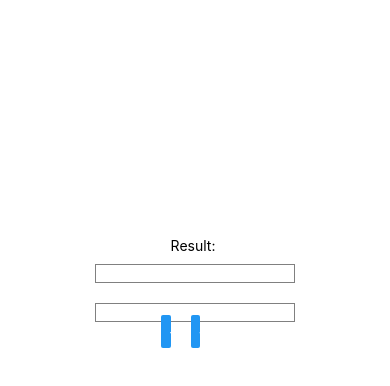
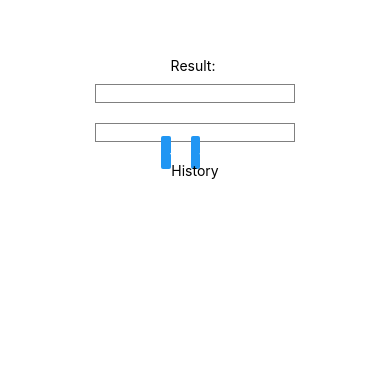
Before and after one commit to lauritorma/simpleCalculator, a React Native app: screen / in a window 390 px wide. Shown: the part 138-524 px from the top of the page. Built offline with nearby package versions, Linux system fonts and the light colour scheme.

Commit message:
added history to calculator

```diff
--- a/App.js
+++ b/App.js
@@ -1,19 +1,38 @@
 import { StatusBar } from 'expo-status-bar';
 import { useState } from 'react';
-import { Button, StyleSheet, Text, TextInput, View } from 'react-native';
+import { FlatList, Button, StyleSheet, Text, TextInput, View } from 'react-native';
+import { installReactHook } from 'react-native/Libraries/Performance/Systrace';
 
 export default function App() {
 
   const [first, setFirst] = useState('');
   const [second, setSecond] = useState('');
   const [result, setResult] = useState('');
+  const [history, setHistory] = useState([]);
+
 
   const addPressed = () => {
+    if (first.length == 0 || second.length == 0) {
+      alert("Cannot be null")
+    }
+    else{
     setResult(parseInt(first) + parseInt(second))
+    setHistory([...history, {key: first + '+' + second + '=' + (parseInt(first) + parseInt(second))}])
+    setFirst('');
+    setSecond('');
+    }
   }
 
   const reductPressed = () => {
+    if (first.length == 0 || second.length == 0) {
+      alert("Cannot be null")
+    }
+    else{
     setResult(first - second)
+    setHistory([...history, {key: first + '-' + second + '=' + (first - second)}])
+    setFirst('');
+    setSecond('');
+    }
   }
 
   return (
@@ -38,6 +57,7 @@ export default function App() {
      <Button
       title='+'
       onPress={addPressed}
+
       />
       </View>
       <View style={{flex: 0.2, margin: 10}}>
@@ -46,6 +66,15 @@ export default function App() {
       onPress={reductPressed}
       />
       </View>
+      </View>
+      <View style={{flex: 1, margin: 10}}>
+      <Text>History</Text>
+      <FlatList
+        data={history}
+        renderItem={({ item }) =>
+        <Text>{item.key}</Text>
+       }
+      />
       </View>
     </View>
   );
@@ -57,5 +86,6 @@ const styles = StyleSheet.create({
     backgroundColor: '#fff',
     alignItems: 'center',
     justifyContent: 'center',
+    marginTop: "50%"
   },
 });
```
